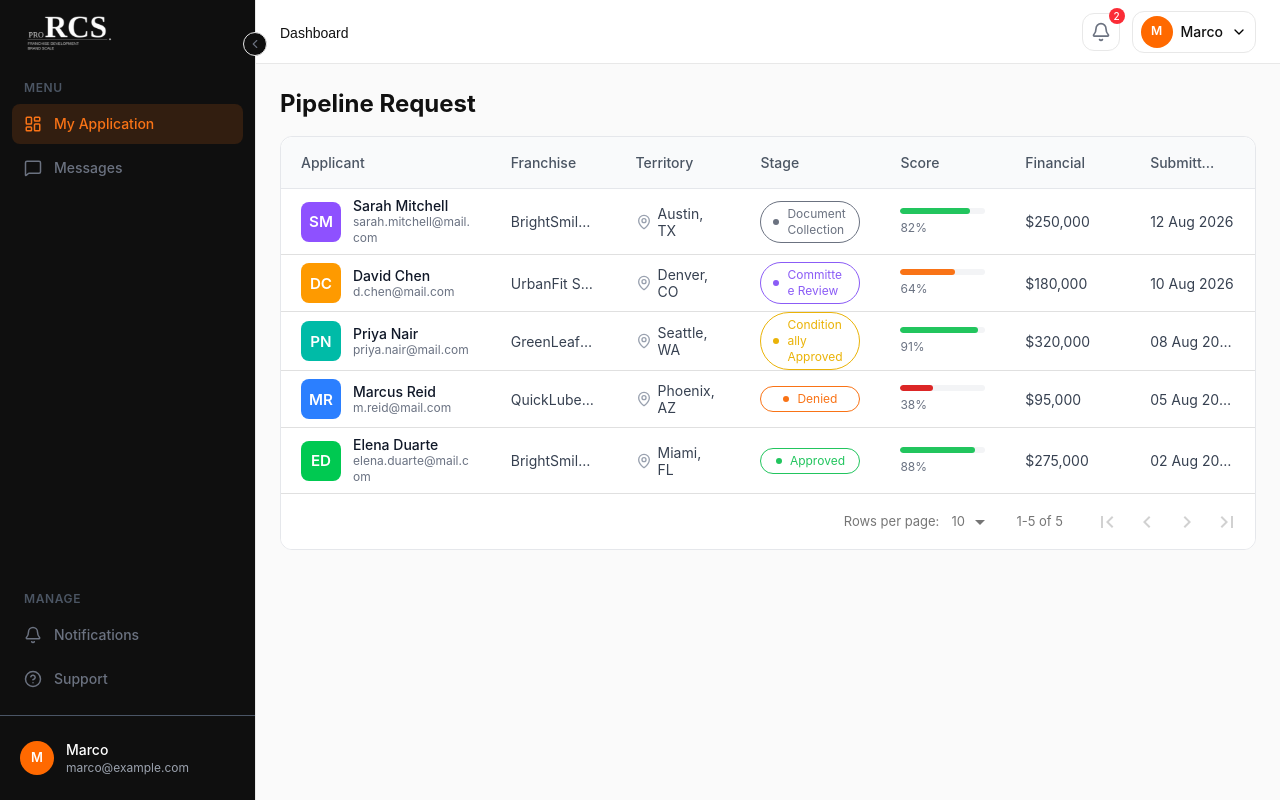
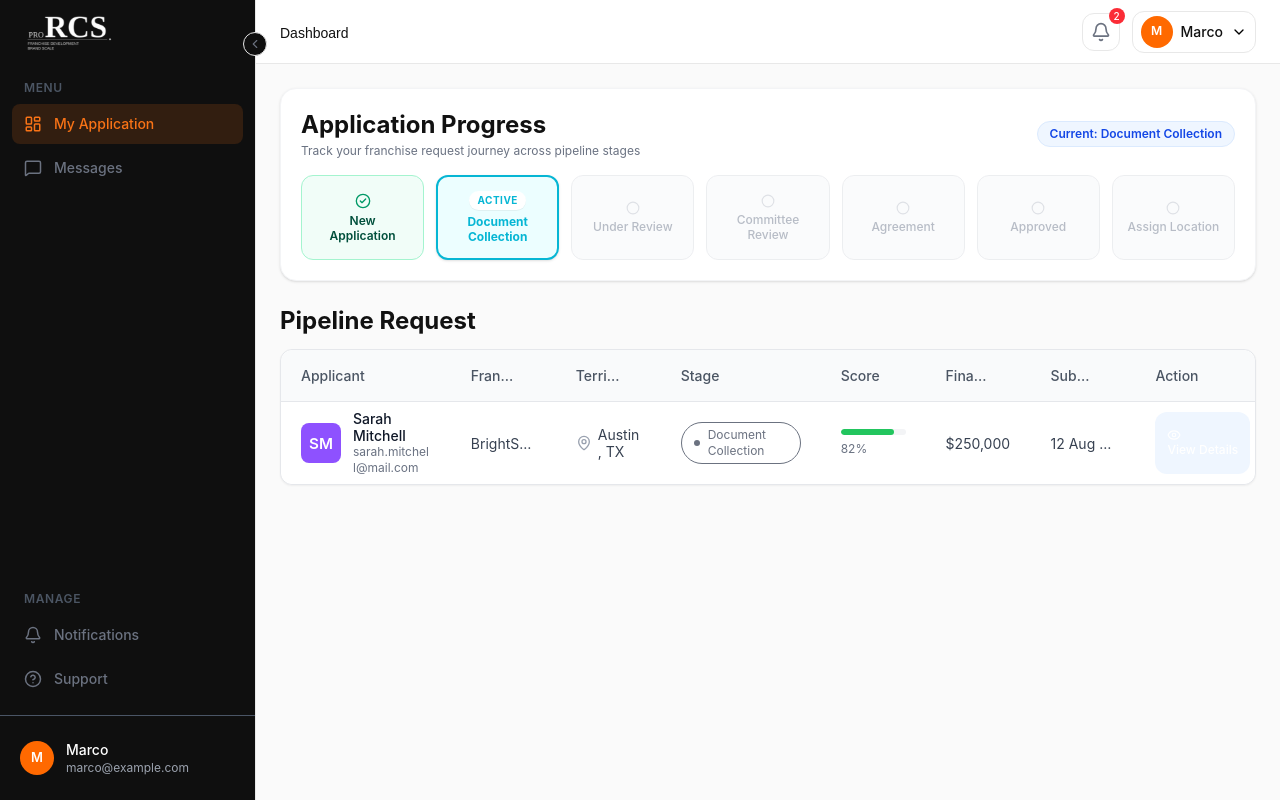
Before and after one commit to hamza-nafasat/rcs-frontend, a React (Vite) app: page /user/dashboard in a window 1280 px wide. Built offline with nearby package versions, Linux system fonts and the light colour scheme.

Commit message:
added UserPipelineStageOverview component and update dashboard pipeline table to display single application progress

```diff
--- a/src/pages/user/dashboard/components/UserFranchisePipelineTable.jsx
+++ b/src/pages/user/dashboard/components/UserFranchisePipelineTable.jsx
@@ -1,86 +1,20 @@
-import { MapPin } from "lucide-react";
+import { MapPin, Eye } from "lucide-react";
 import Avatar from "../../../../components/shared/Avatar";
 import Badge from "../../../../components/shared/Badge";
 import ProgressBar from "../../../../components/shared/ProgressBar";
+import Button from "../../../../components/shared/Button";
 import DataTable from "react-data-table-component";
 import { useState } from "react";
-// import ApplicantScorecardDrawer from "./scorecard/ApplicantScorecardDrawer";
+import ApplicantScorecardDrawer from "./scorecard/ApplicantScorecardDrawer";
 import { STAGE_COLORS } from "./scorecard/scorecardData";
 import { initialApplicants } from "../../../admin/pipeline/components/pipelineApplicants";
+import UserPipelineStageOverview from "./UserPipelineStageOverview";
 
 const scoreColor = (score) => {
   if (score >= 75) return "#22c55e";
   if (score >= 50) return "#f97316";
   return "#dc2626";
 };
-
-const columns = [
-  {
-    name: "Applicant",
-    grow: 2,
-    selector: (row) => row.name,
-    cell: (row) => (
-      <section className="flex items-center gap-3 py-2">
-        <Avatar src={row.avatar} name={row.name} rounded="rounded-lg" />
-
-        <div>
-          <p className="font-medium text-gray-900">{row.name}</p>
-          <p className="text-xs text-gray-500">{row.email}</p>
-        </div>
-      </section>
-    ),
-  },
-  {
-    name: "Franchise",
-    selector: (row) => row.franchise,
-    sortable: true,
-  },
-  {
-    name: "Territory",
-    selector: (row) => row.territory,
-    sortable: true,
-    cell: (row) => (
-      <section className="flex items-center gap-1.5">
-        <MapPin size={16} className="shrink-0 text-gray-400" />
-        <span>{row.territory}</span>
-      </section>
-    ),
-  },
-  {
-    name: "Stage",
-    selector: (row) => row.stage,
-    sortable: true,
-    width: "140px",
-    cell: (row) => (
-      <Badge
-        text={row.stage}
-        dotColor={STAGE_COLORS[row.stage]}
-        className="text-white! w-full flex items-center justify-center"
-      />
-    ),
-  },
-  {
-    name: "Score",
-    selector: (row) => row.score,
-    sortable: true,
-    cell: (row) => (
-      <section className="flex w-full flex-col gap-1.5 py-2">
-        <ProgressBar value={row.score} color={scoreColor(row.score)} />
-        <span className="text-xs text-gray-500">{row.score}%</span>
-      </section>
-    ),
-  },
-  {
-    name: "Financial",
-    selector: (row) => row.financial,
-    sortable: true,
-  },
-  {
-    name: "Submitted",
-    selector: (row) => row.submitted,
-    sortable: true,
-  },
-];
 
 const customStyles = {
   headRow: {
@@ -114,69 +48,135 @@ const customStyles = {
   },
 };
 
-const emptyFilters = {
-  applicant: "",
-  franchise: "",
-  stage: [],
-  territory: [],
-};
-
-const UserFranchisePipelineTable = ({ filters = emptyFilters }) => {
+const UserFranchisePipelineTable = () => {
+  // Store all applicant data, but limit display to only 1 item for this franchisee request
   const [applicants, setApplicants] = useState(initialApplicants);
   const [selected, setSelected] = useState(null);
 
-  const filteredApplicants = applicants.filter((row) => {
-    const applicantQuery = filters.applicant.trim().toLowerCase();
-    const matchApplicant =
-      row.name.toLowerCase().includes(applicantQuery) ||
-      row.id.toLowerCase().includes(applicantQuery);
+  // Single franchise application requested by the user
+  const userApplication = applicants.slice(0, 1);
+  const currentApplicant = userApplication[0];
 
-    const matchFranchise = row.franchise
-      .toLowerCase()
-      .includes(filters.franchise.trim().toLowerCase());
+  const handleStageChange = (applicant, stage) => {
+    setApplicants((rows) =>
+      rows.map((row) => (row.id === applicant.id ? { ...row, stage } : row)),
+    );
 
-    const matchStage =
-      filters.stage.length === 0 || filters.stage.includes(row.stage);
+    setSelected((current) =>
+      current && current.id === applicant.id ? { ...current, stage } : current,
+    );
+  };
 
-    const matchTerritory =
-      filters.territory.length === 0 ||
-      filters.territory.includes(row.territory);
-
-    return matchApplicant && matchFranchise && matchStage && matchTerritory;
-  });
-  // const handleStageChange = (applicant, stage) => {
-  //   setApplicants((rows) =>
-  //     rows.map((row) => (row.id === applicant.id ? { ...row, stage } : row)),
-  //   );
-
-  //   setSelected((current) =>
-  //     current && current.id === applicant.id ? { ...current, stage } : current,
-  //   );
-  // };
+  const columns = [
+    {
+      name: "Applicant",
+      grow: 2,
+      selector: (row) => row.name,
+      cell: (row) => (
+        <section className="flex items-center gap-3 py-2">
+          <Avatar src={row.avatar} name={row.name} rounded="rounded-lg" />
+          <div>
+            <p className="font-medium text-gray-900">{row.name}</p>
+            <p className="text-xs text-gray-500">{row.email}</p>
+          </div>
+        </section>
+      ),
+    },
+    {
+      name: "Franchise",
+      selector: (row) => row.franchise,
+      sortable: true,
+    },
+    {
+      name: "Territory",
+      selector: (row) => row.territory,
+      sortable: true,
+      cell: (row) => (
+        <section className="flex items-center gap-1.5">
+          <MapPin size={16} className="shrink-0 text-gray-400" />
+          <span>{row.territory}</span>
+        </section>
+      ),
+    },
+    {
+      name: "Stage",
+      selector: (row) => row.stage,
+      sortable: true,
+      width: "160px",
+      cell: (row) => (
+        <Badge
+          text={row.stage}
+          dotColor={STAGE_COLORS[row.stage] || "#2563eb"}
+          className="text-white! w-full flex items-center justify-center"
+        />
+      ),
+    },
+    {
+      name: "Score",
+      selector: (row) => row.score,
+      sortable: true,
+      cell: (row) => (
+        <section className="flex w-full flex-col gap-1.5 py-2">
+          <ProgressBar value={row.score} color={scoreColor(row.score)} />
+          <span className="text-xs text-gray-500">{row.score}%</span>
+        </section>
+      ),
+    },
+    {
+      name: "Financial",
+      selector: (row) => row.financial,
+      sortable: true,
+    },
+    {
+      name: "Submitted",
+      selector: (row) => row.submitted,
+      sortable: true,
+    },
+    {
+      name: "Action",
+      width: "160px",
+      cell: (row) => (
+        <Button
+          type="button"
+          className="px-3 py-1.5 text-xs flex items-center gap-1.5 bg-blue-50 text-blue-600 hover:bg-blue-100 border-none rounded-lg font-medium transition"
+          onClick={() => setSelected(row)}
+        >
+          <Eye size={14} />
+          View Details
+        </Button>
+      ),
+    },
+  ];
 
   return (
-    <article className="flex flex-col gap-4">
+    <article className="flex flex-col gap-6">
+      {/* Pipeline Stage Cards Tracker */}
+      <UserPipelineStageOverview currentStage={currentApplicant?.stage} />
+
+      {/* Single Franchise Request Table */}
+      <div className="flex flex-col gap-3">
         <h2 className="heading-lg text-tertiary">Pipeline Request</h2>
 
-      <section className="overflow-hidden rounded-xl border border-gray-200 bg-white">
+        <section className="overflow-hidden rounded-xl border border-gray-200 bg-white shadow-xs">
           <DataTable
             columns={columns}
-          data={filteredApplicants}
+            data={userApplication}
             customStyles={customStyles}
-          pagination
             highlightOnHover
             pointerOnHover
             onRowClicked={(row) => setSelected(row)}
           />
         </section>
+      </div>
 
-      {/* <ApplicantScorecardDrawer
+      {/* Applicant Scorecard / Details Drawer */}
+      <ApplicantScorecardDrawer
         key={selected?.id}
         isOpen={Boolean(selected)}
         applicant={selected}
         onClose={() => setSelected(null)}
         onStageChange={handleStageChange}
-      /> */}
+      />
     </article>
   );
 };
--- /dev/null
+++ b/src/pages/user/dashboard/components/UserPipelineStageOverview.jsx
@@ -0,0 +1,93 @@
+import { CheckCircle2, Circle } from "lucide-react";
+
+export const PIPELINE_STAGES = [
+  { label: "New Application", color: "#2563eb", bg: "#eff6ff" },
+  { label: "Document Collection", color: "#06b6d4", bg: "#ecfeff" },
+  { label: "Under Review", color: "#f97316", bg: "#fff7ed" },
+  { label: "Committee Review", color: "#a855f7", bg: "#faf5ff" },
+  { label: "Agreement", color: "#22c55e", bg: "#f0fdf4" },
+  { label: "Approved", color: "#047857", bg: "#e6f4ea" },
+  { label: "Assign Location", color: "#ac24eb", bg: "#faf1ff" },
+];
+
+const UserPipelineStageOverview = ({ currentStage = "New Application" }) => {
+  const activeIndex = PIPELINE_STAGES.findIndex(
+    (s) => s.label.toLowerCase() === currentStage?.toLowerCase(),
+  );
+  const currentIndex = activeIndex === -1 ? 0 : activeIndex;
+
+  return (
+    <section className="flex flex-col gap-4 rounded-2xl bg-white p-5 shadow-sm border border-gray-100">
+      <div className="flex items-center justify-between">
+        <div>
+          <h2 className="heading-lg text-tertiary">Application Progress</h2>
+          <p className="text-xs text-gray-500 mt-0.5">
+            Track your franchise request journey across pipeline stages
+          </p>
+        </div>
+        <span className="inline-flex items-center gap-1.5 rounded-full bg-blue-50 px-3 py-1 text-xs font-semibold text-blue-700 border border-blue-100">
+          Current: {PIPELINE_STAGES[currentIndex]?.label}
+        </span>
+      </div>
+
+      <div className="grid grid-cols-2 gap-3 sm:grid-cols-3 lg:grid-cols-7">
+        {PIPELINE_STAGES.map((stage, idx) => {
+          const isCurrent = idx === currentIndex;
+          const isCompleted = idx < currentIndex;
+          const isUpcoming = idx > currentIndex;
+
+          if (isCurrent) {
+            return (
+              <div
+                key={stage.label}
+                style={{ backgroundColor: stage.bg, borderColor: stage.color }}
+                className="relative flex flex-col items-center justify-center rounded-xl p-3.5 text-center border-2 shadow-sm transition-all"
+              >
+                <span
+                  className="mb-1 text-[10px] font-bold uppercase tracking-wider px-2 py-0.5 rounded-full bg-white shadow-2xs"
+                  style={{ color: stage.color }}
+                >
+                  Active
+                </span>
+                <p
+                  className="text-xs font-bold leading-tight"
+                  style={{ color: stage.color }}
+                >
+                  {stage.label}
+                </p>
+              </div>
+            );
+          }
+
+          if (isCompleted) {
+            return (
+              <div
+                key={stage.label}
+                className="relative flex flex-col items-center justify-center rounded-xl p-3.5 text-center border border-emerald-200 bg-emerald-50/70 text-emerald-800 transition-all"
+              >
+                <CheckCircle2 size={16} className="mb-1 text-emerald-600" />
+                <p className="text-xs font-semibold text-emerald-900 leading-tight">
+                  {stage.label}
+                </p>
+              </div>
+            );
+          }
+
+          return (
+            <div
+              key={stage.label}
+              className="relative flex flex-col items-center justify-center rounded-xl p-3.5 text-center border border-gray-200 bg-gray-50 text-gray-400 transition-all opacity-70"
+            >
+              <Circle size={14} className="mb-1 text-gray-300" />
+              <p className="text-xs font-medium text-gray-400 leading-tight">
+                {stage.label}
+              </p>
+            </div>
+          );
+        })}
+      </div>
+    </section>
+  );
+};
+
+export default UserPipelineStageOverview;
```
Lines whose indentation alone changed are shown as unchanged.
